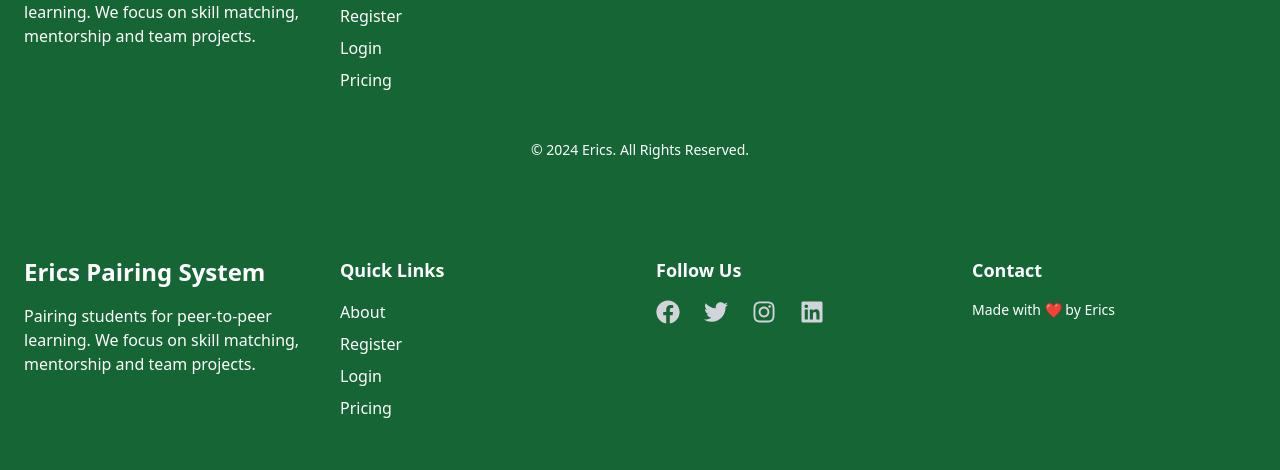
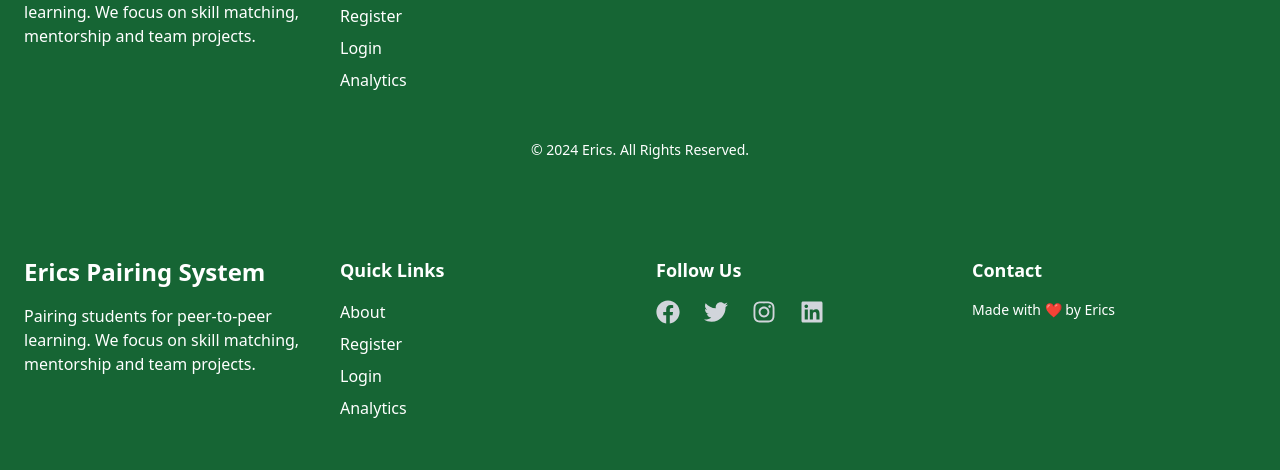
Before and after one commit to ErickGichuki/pair, a Next.js app: page /components/footer in a window 1280 px wide. Shown: the part 216-686 px from the top of the page. Built offline with nearby package versions, Linux system fonts and the light colour scheme.

Commit message:
refactor:modify the navbar and footer components

```diff
--- a/app/components/footer/page.js
+++ b/app/components/footer/page.js
@@ -18,10 +18,10 @@ export default function Footer() {
           <div className="text-center md:text-left">
             <h4 className="text-lg font-semibold mb-4">Quick Links</h4>
             <div className="flex flex-col space-y-2">
-              <Link href="/" className=" hover:text-blue-500 transition duration-300">About</Link>
+              <Link href="/about" className=" hover:text-blue-500 transition duration-300">About</Link>
               <Link href="/register" className="hover:text-blue-500 transition duration-300">Register</Link>
               <Link href="/login" className="hover:text-blue-500 transition duration-300">Login</Link>
-              <Link href="/pricing" className="hover:text-blue-500 transition duration-300">Pricing</Link>
+              <Link href="/analytics" className="hover:text-blue-500 transition duration-300">Analytics</Link>
             </div>
           </div>
 
--- a/app/components/navbar/page.js
+++ b/app/components/navbar/page.js
@@ -17,7 +17,7 @@ export default function Navbar() {
           <div className="absolute inset-y-0 right-0 flex items-center sm:hidden">
             <button
               onClick={toggleMenu}
-              className="inline-flex items-center justify-center p-2 rounded-md text-gray-400 hover:text-white hover:bg-gray-700 focus:outline-none focus:ring-2 focus:ring-offset-2 focus:ring-offset-gray-800 focus:ring-white"
+              className="inline-flex items-center justify-center p-2 rounded-md hover:bg-gray-700 focus:outline-none focus:ring-2 focus:ring-offset-2 focus:ring-offset-gray-800 focus:ring-white"
             >
               <span className="sr-only">Open main menu</span>
               {isMenuOpen ? (
```
